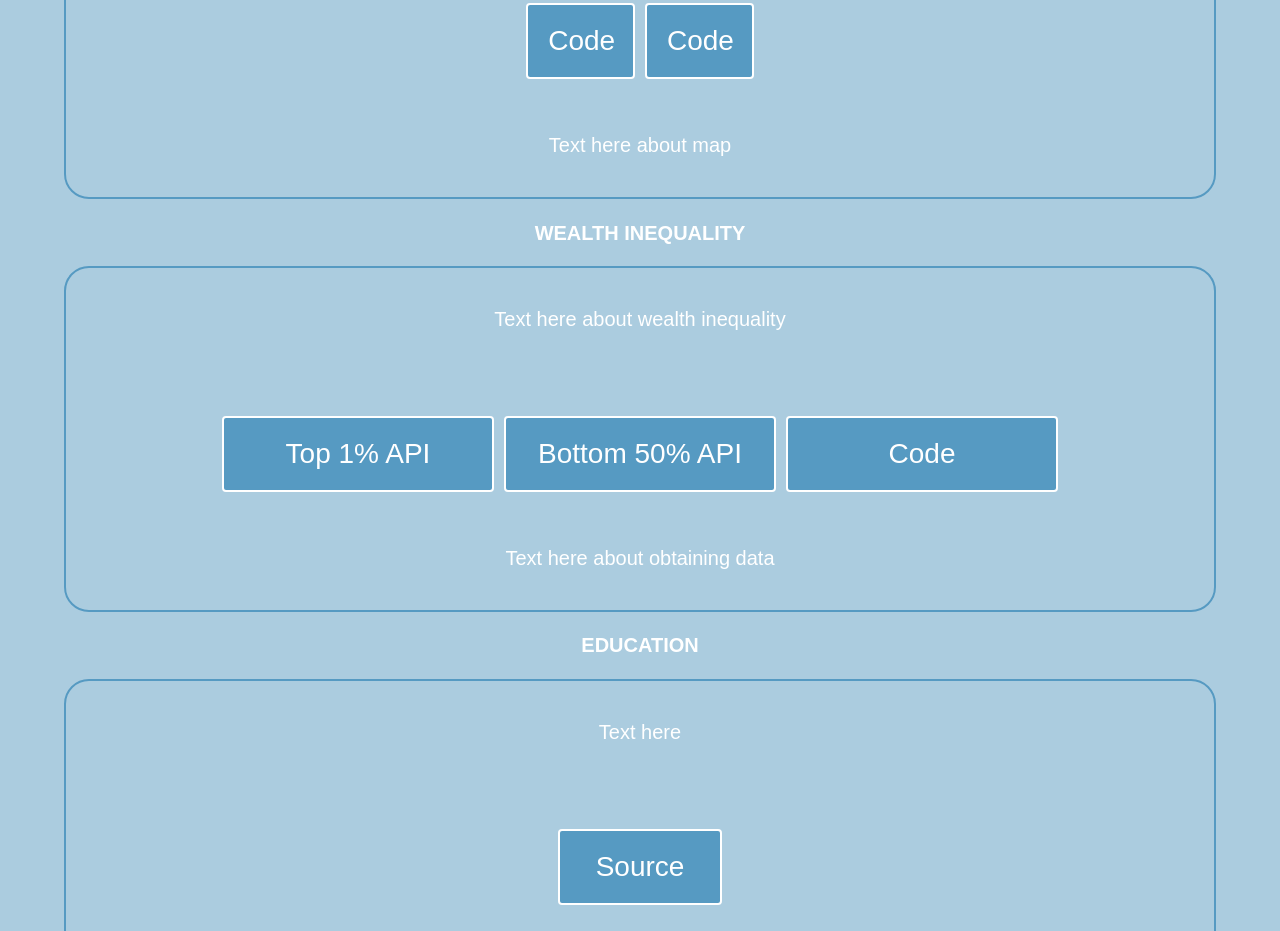
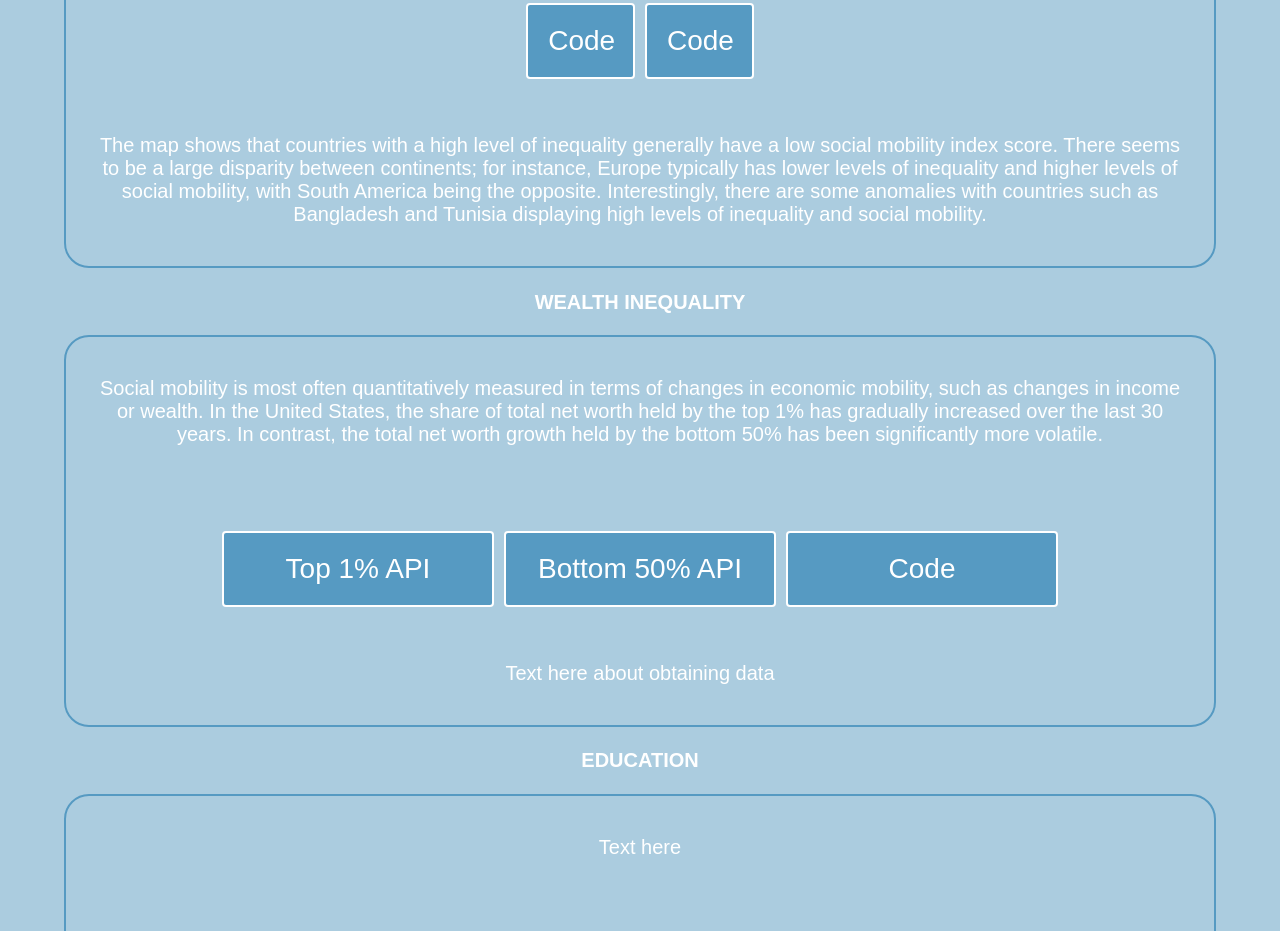
Before and after one commit to niafthomas/niafthomas-github.io, a plain HTML site: page project.html in a window 1280 px wide. Shown: the part 1249-2180 px from the top of the page. Drawn offline with nearby package versions, Linux system fonts and the light colour scheme; a script that the page names is missing.

Commit message:
Update project.html

```diff
--- a/project.html
+++ b/project.html
@@ -87,7 +87,7 @@ Project
 
 </div>
 
-  <div class="text-level-A">Text here about map</a>
+  <div class="text-level-A">The map shows that countries with a high level of inequality generally have a low social mobility index score. There seems to be a large disparity between continents; for instance, Europe typically has lower levels of inequality and higher levels of social mobility, with South America being the opposite. Interestingly, there are some anomalies with countries such as Bangladesh and Tunisia displaying high levels of inequality and social mobility.</a>
   </div>
 
 </container>
@@ -98,7 +98,7 @@ Project
 
 <container class="bcontainer">
 
-  <div class="text-level-A">Text here about wealth inequality</a>
+  <div class="text-level-A">Social mobility is most often quantitatively measured in terms of changes in economic mobility, such as changes in income or wealth. In the United States, the share of total net worth held by the top 1% has gradually increased over the last 30 years. In contrast, the total net worth growth held by the bottom 50% has been significantly more volatile.</a>
   </div>
 
 <!--Chart showing the Share of Total Net Worth by the Top 1%-->
```
